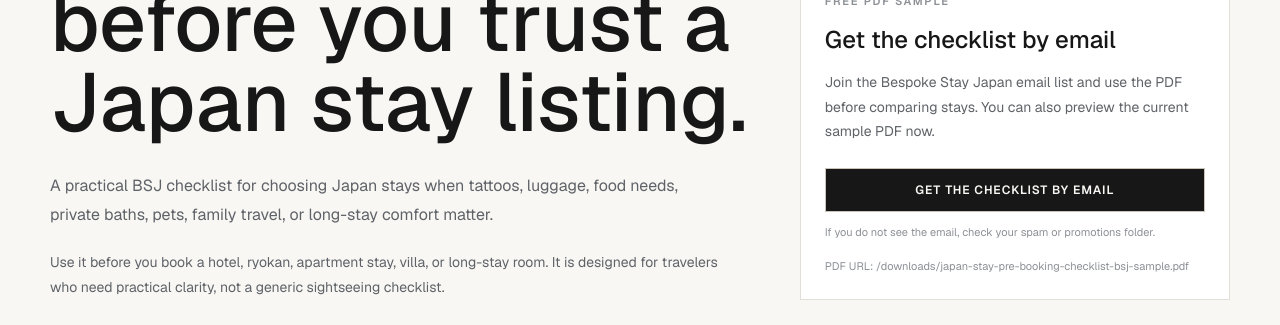
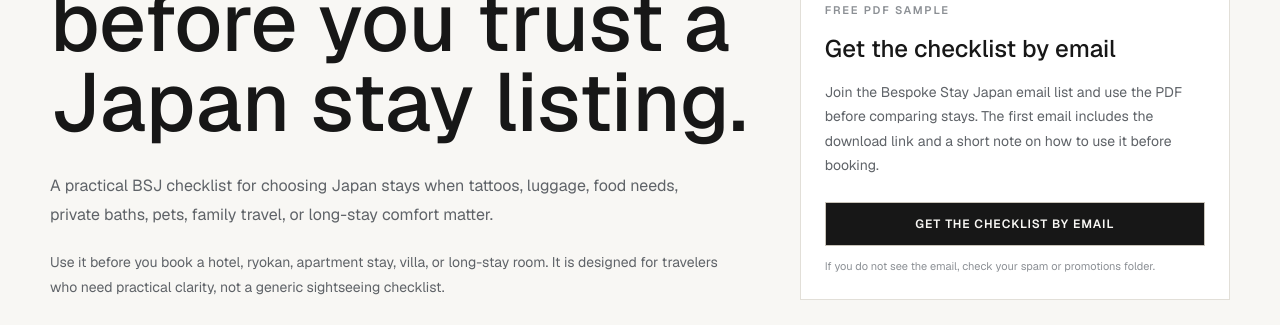
Before and after one commit to AMATSUGI-120/bespokestayjapan-mvp, a Next.js app: page /free-japan-stay-checklist in a window 1280 px wide. Shown: the part 304-629 px from the top of the page. Built offline with nearby package versions, Linux system fonts and the light colour scheme; no server answers.

Commit message:
Remove direct PDF cue from checklist signup

```diff
--- a/app/free-japan-stay-checklist/page.tsx
+++ b/app/free-japan-stay-checklist/page.tsx
@@ -95,7 +95,8 @@ export default function FreeJapanStayChecklistPage() {
               </h2>
               <p className="mt-4 text-[14px] leading-[1.75] text-[var(--bsj-text-muted)]">
                 Join the Bespoke Stay Japan email list and use the PDF before
-                comparing stays. You can also preview the current sample PDF now.
+                comparing stays. The first email includes the download link and
+                a short note on how to use it before booking.
               </p>
               <div className="mt-6">
                 <LeadMagnetSignupCta
@@ -104,9 +105,6 @@ export default function FreeJapanStayChecklistPage() {
                   sourcePath={pagePath}
                 />
               </div>
-              <p className="mt-4 break-words text-[11px] leading-[1.6] text-[var(--bsj-text-light)]">
-                PDF URL: {leadMagnet.pdfUrl}
-              </p>
             </aside>
           </div>
         </section>
```
